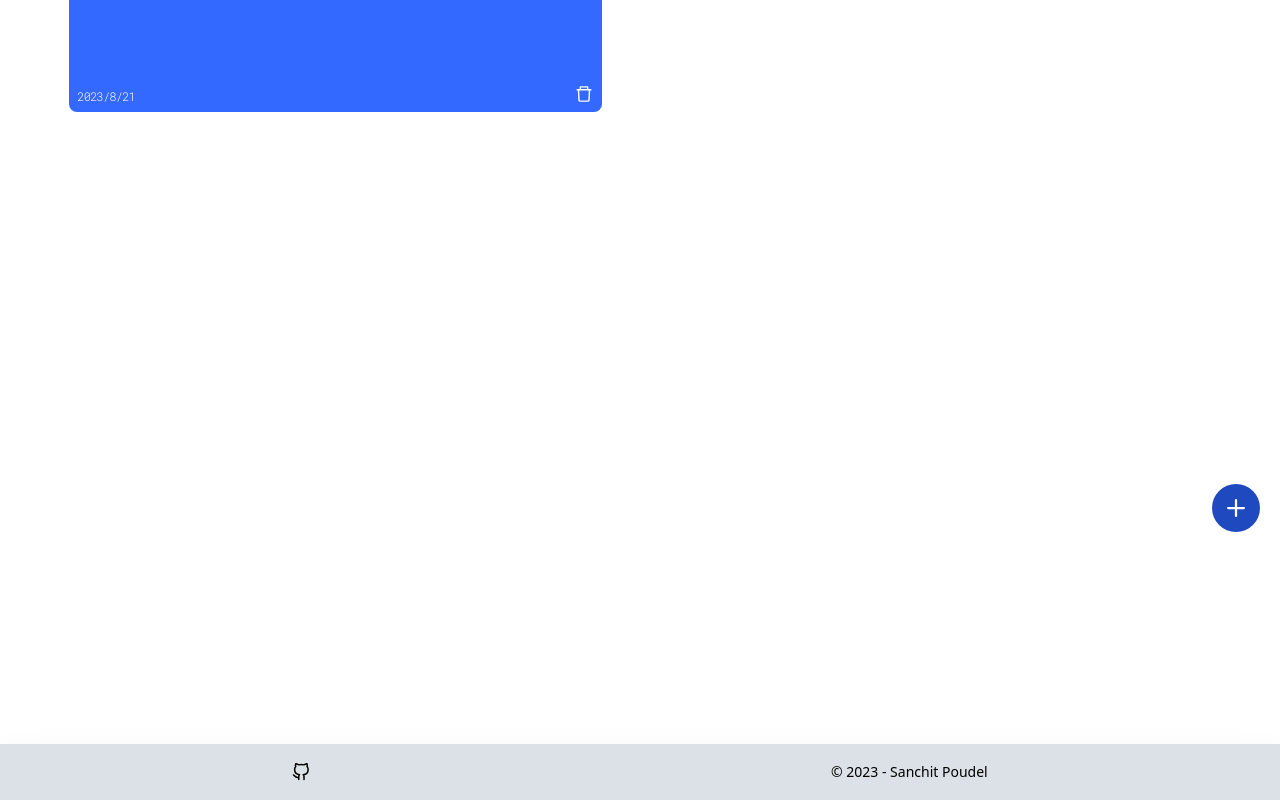
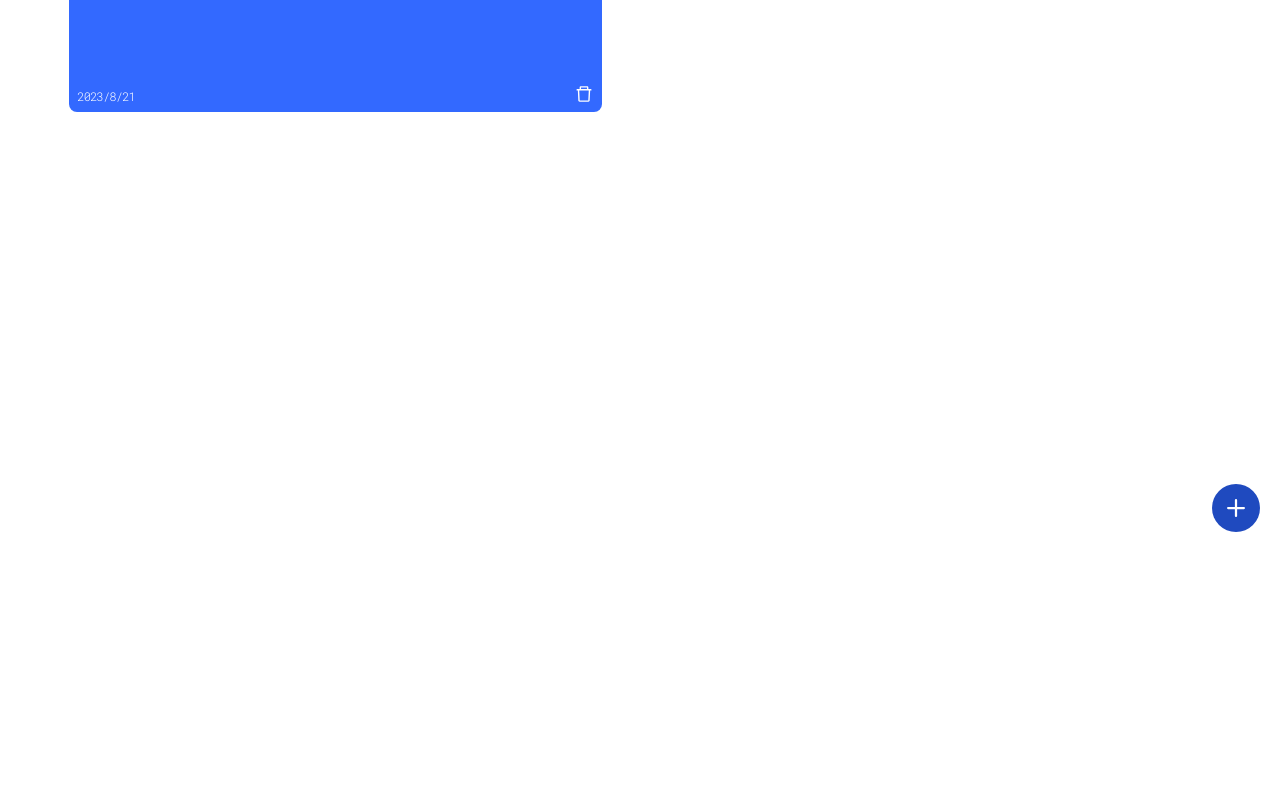
Before and after one commit to poudelsanchit/Notes, a React (Vite) app: page /home in a window 1280 px wide. Shown: the part 228-1028 px from the top of the page. After the commit the page ends 932 px from the top, so only its background shows below. Built offline with nearby package versions, Linux system fonts and the light colour scheme.

Commit message:
update App.jsx

```diff
--- a/src/App.jsx
+++ b/src/App.jsx
@@ -78,7 +78,6 @@ console.log(notes);
       <Route path="/editnote/:noteid" element={<EditNotes  handleEditNote={handleEditNote} data={notes}/>}/>
 
       </Routes>
-      <BottomNavBar/>
 
     </div>
 
```
